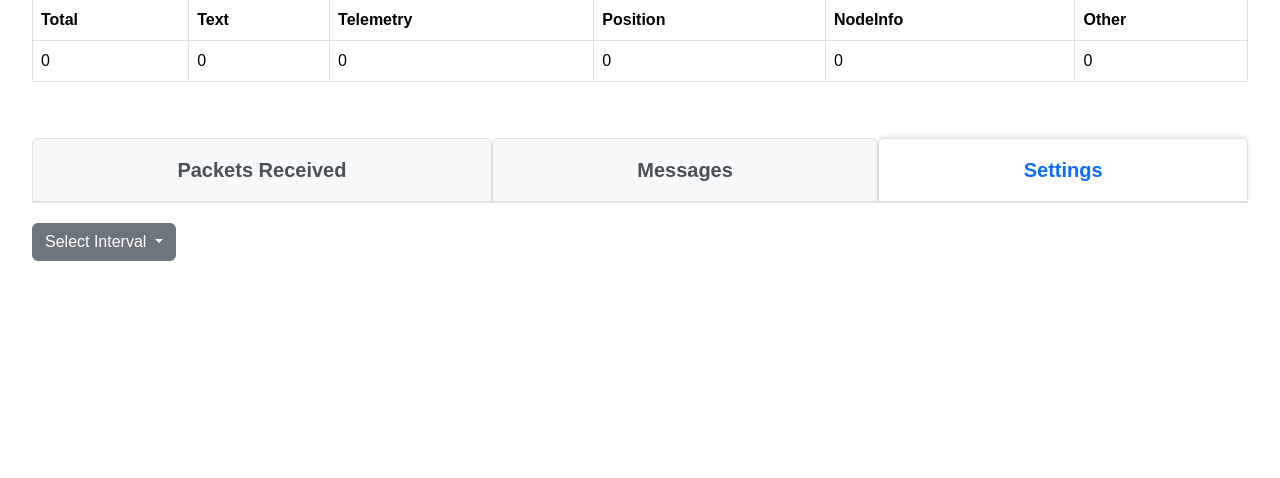
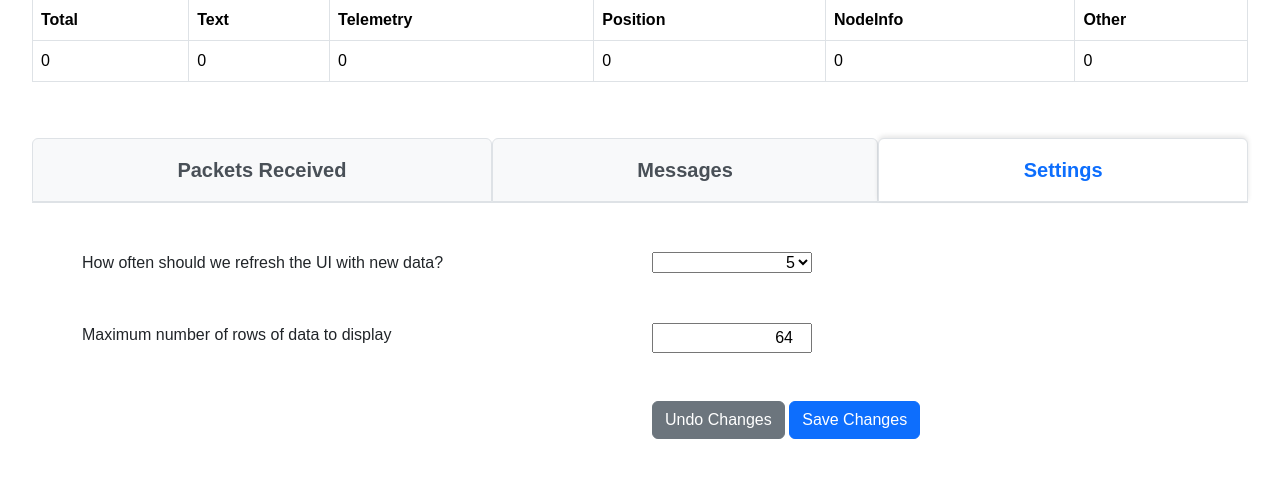
Before and after one commit to cmcguinness/Meshtastic-Nodes-Monitor, a Flask app: template templates/index.html in a window 1280 px wide, after a click on "Settings". Shown: the part 169-647 px from the top of the page. Run offline with Flask 3, Linux system fonts and the light colour scheme; the template is opened without the code that fills it, so the values that code supplies are empty; parts of the project's set-up code (start-up, migrations or seed data) failed here and were passed over.

Commit message:
Finished switch to tabs and introduced settings tab.

```diff
--- a/app.py
+++ b/app.py
@@ -30,12 +30,14 @@ def index():
 
 @app.route('/api/updates')
 def get_updates():
+    rowmax =int(request.args.get('rowmax'))
+
     # Demo data - replace with your actual data source
     summary_data = status.get_counts()
 
-    messages_data =  status.get_messages()
+    messages_data =  status.get_messages(rowmax)
 
-    packets_data = status.get_packets()
+    packets_data = status.get_packets(rowmax)
 
     global flash_message
     f = flash_message
--- a/message.py
+++ b/message.py
@@ -100,7 +100,7 @@ class Message:
         id = 'id' + short_uuid()
         name = self.fromName.split(' ')
         name_html = f"""
-        <div id="{id}" class="dropdown">
+        <div class="dropdown">
             <a  id="{id}" class="dropdown-toggle text-decoration-none" href="#" role="button" data-bs-toggle="dropdown">
                 {name[0]}
             </a> {' '.join(name[1:])}
--- a/static/index.js
+++ b/static/index.js
@@ -1,5 +1,3 @@
-let pause_update = false;   // Keep refreshes from happlening when a dropdown is open
-
 // function do_pause(yesno) {
 //     pause_update = Boolean(yesno);
 // }
@@ -36,21 +34,41 @@ function showToast(message) {
 
 // [Previous JavaScript code remains the same]
 // Settings management
-let updateInterval;
+let updateInterval = setInterval(updateTables, 5000);
+let updateIntervalSeconds = 5;
 let maxRows = 50;
-
 
 // Update the refresh interval
 function updateRefreshInterval(rate) {
     if (updateInterval) {
         clearInterval(updateInterval);
+
     }
     updateInterval = setInterval(updateTables, rate * 1000);
+    updateIntervalSeconds = rate;
 
 }
 
+
+function restoreSettings() {
+    document.getElementById("maxrows").value = maxRows.toString();
+    document.getElementById("refreshtime").value = updateIntervalSeconds.toString();
+}
+
+function updateSettings() {
+    maxRows = parseInt(document.getElementById("maxrows").value);
+    updateIntervalSeconds = parseInt(document.getElementById("refreshtime").value);
+    updateRefreshInterval(updateIntervalSeconds);
+}
+
+
+function changeMaxRows() {
+    maxRows = parseInt(document.getElementById("maxrows").value);
+    // console.log(`new maxrows ${maxrows}`)
+}
+
 document.addEventListener('DOMContentLoaded', function () {
-    const dropdownItems = document.querySelectorAll('.dropdown-item');
+    const dropdownItems = document.querySelectorAll('#refreshtime .dropdown-item');
     dropdownItems.forEach(item => {
         item.addEventListener('click', function (event) {
             event.preventDefault();
@@ -66,12 +84,13 @@ function handleSelectionChange(value) {
 }
 
 function updateTables() {
-    if (pause_update) {
+    if (document.querySelector('ul.show') !== null) {
+        console.log('Dropdown open, snoozing refresh')
         return;
     }
 
     console.log('updateTables()...');
-    fetch(`/api/updates?rowmax=${settings.maxRows}`)
+    fetch(`/api/updates?rowmax=${maxRows}`)
         .then(response => response.json())
         .then(data => {
             console.log('Data: ', data);
@@ -132,7 +151,7 @@ function updateTables() {
 updateTables();
 
 // Set up polling every 5 seconds
-setInterval(updateTables, 5000);
+
 
 function initializeTableActions(tableId) {
     document.getElementById(tableId).addEventListener('click', function (event) {
--- a/status.py
+++ b/status.py
@@ -11,7 +11,7 @@ class MSG(BaseModel):
 class MSGs():
     def __init__(self):
         self.messages : list[MSG] = []
-        self.msg_limit = 256
+        self.msg_limit = 1024
 
     def add(self, dt, mf, mto, ch, mtxt):
         msg = MSG(msg_time = dt, msg_from = mf, msg_to = mto, msg_channel = ch, msg_text = mtxt)
@@ -22,7 +22,7 @@ class MSGs():
         # insert msg at the front of self.messages
         self.messages.insert(0, msg)
 
-    def get_msgs(self):
+    def get_msgs(self, rowmax):
         msgs = []
         for msg in self.messages:
             msgs.append(
@@ -35,7 +35,7 @@ class MSGs():
                 }
             )
 
-        return msgs
+        return msgs[:rowmax]
 
 
 class PKT(BaseModel):
@@ -49,7 +49,7 @@ class PKT(BaseModel):
 class PKTs():
     def __init__(self):
         self.packets : list[PKT] = []
-        self.msg_limit = 256
+        self.msg_limit = 1024
 
     def add(self, pti, pf, ph, pr, pty, pi):
         pkt = PKT(pk_time = pti, pk_from=pf, pk_hops=str(ph), pk_rssi=str(pr), pk_type=pty, pk_info=pi)
@@ -60,7 +60,7 @@ class PKTs():
         # insert msg at the front of self.messages
         self.packets.insert(0, pkt)
 
-    def get_pkts(self):
+    def get_pkts(self, rowmax):
         pkts = []
         for pkt in self.packets:
             pkts.append(
@@ -74,7 +74,7 @@ class PKTs():
                 }
             )
 
-        return pkts
+        return pkts[:rowmax]
 
 
 class Status:
@@ -98,11 +98,11 @@ class Status:
         r = {'columns': [key for key in self.counts], 'values': [self.counts[key] for key in self.counts]}
         return r
 
-    def get_messages(self):
-        return self.messages.get_msgs()
+    def get_messages(self, rowmax):
+        return self.messages.get_msgs(rowmax)
 
-    def get_packets(self):
-        return self.packets.get_pkts()
+    def get_packets(self, rowmax):
+        return self.packets.get_pkts(rowmax)
 
     def add_msg(self, dt, mf, mto, ch, mtxt):
         self.messages.add(dt, mf, mto, ch, mtxt)
--- a/templates/index.html
+++ b/templates/index.html
@@ -4,8 +4,11 @@
     <meta charset="UTF-8">
     <meta name="viewport" content="width=device-width, initial-scale=1.0">
     <title>Network Monitor</title>
-    <link href="https://cdn.jsdelivr.net/npm/bootstrap@5.3.3/dist/css/bootstrap.min.css" rel="stylesheet" integrity="sha384-QWTKZyjpPEjISv5WaRU9OFeRpok6YctnYmDr5pNlyT2bRjXh0JMhjY6hW+ALEwIH" crossorigin="anonymous">
-    <script src="https://cdn.jsdelivr.net/npm/bootstrap@5.3.3/dist/js/bootstrap.bundle.min.js" integrity="sha384-YvpcrYf0tY3lHB60NNkmXc5s9fDVZLESaAA55NDzOxhy9GkcIdslK1eN7N6jIeHz" crossorigin="anonymous"></script>
+    <link href="https://cdn.jsdelivr.net/npm/bootstrap@5.3.3/dist/css/bootstrap.min.css" rel="stylesheet"
+          integrity="sha384-QWTKZyjpPEjISv5WaRU9OFeRpok6YctnYmDr5pNlyT2bRjXh0JMhjY6hW+ALEwIH" crossorigin="anonymous">
+    <script src="https://cdn.jsdelivr.net/npm/bootstrap@5.3.3/dist/js/bootstrap.bundle.min.js"
+            integrity="sha384-YvpcrYf0tY3lHB60NNkmXc5s9fDVZLESaAA55NDzOxhy9GkcIdslK1eN7N6jIeHz"
+            crossorigin="anonymous"></script>
     <style>
         body {
             font-family: Arial, sans-serif;
@@ -89,7 +92,7 @@
         </li>
         <li class="nav-item" role="presentation">
             <button class="nav-link fw-bold fs-5 py-3" id="settings-tab" data-bs-toggle="tab" data-bs-target="#settings"
-                    type="button" role="tab" aria-controls="settings" aria-selected="false"  tab-index="=1"
+                    type="button" role="tab" aria-controls="settings" aria-selected="false" tab-index="=1"
                     style="border: 1px solid #dee2e6;">Settings
             </button>
         </li>
@@ -127,22 +130,38 @@
             </table>
         </div>
 
-    <div class="tab-pane fade  " id="settings" role="tabpanel" aria-labelledby="settings-tab">
-        <div class="dropdown">
-            <button class="btn btn-secondary dropdown-toggle" type="button" id="dropdownMenuButton"
-                    data-bs-toggle="dropdown" aria-expanded="false">
-                Select Interval
-            </button>
-            <ul class="dropdown-menu" aria-labelledby="dropdownMenuButton">
-                <li><a class="dropdown-item" href="#" data-value="5">5</a></li>
-                <li><a class="dropdown-item" href="#" data-value="10">10</a></li>
-                <li><a class="dropdown-item" href="#" data-value="15">15</a></li>
-                <li><a class="dropdown-item" href="#" data-value="30">30</a></li>
-                <li><a class="dropdown-item" href="#" data-value="60">60</a></li>
-            </ul>
+        <div class="tab-pane fade  " id="settings" role="tabpanel" aria-labelledby="settings-tab">
+            <div class="container mt-5">
+                <!-- Row 1 -->
+                <div class="row m5-t">
+                    <div class="col">How often should we refresh the UI with new data?</div>
+                    <div class="col">
+                        <select id="refreshtime" aria-label="Select a value" style="width: 10em;text-align: right;">
+                            <option value="5" selected>5</option>
+                            <option value="10">10</option>
+                            <option value="15">15</option>
+                            <option value="30">30</option>
+                            <option value="60">60</option>
+                        </select>
+                    </div>
+                </div>
+                <!-- Row 2 -->
+                <div class="row mt-5">
+                    <div class="col">Maximum number of rows of data to display</div>
+                    <div class="col"><input id="maxrows" type="number" value="64" style="width: 10em;text-align: right;"></div>
+                </div>
+
+                <div class="row mt-5">
+                    <div class="col">&nbsp;</div>
+                    <div class="col">
+                        <button type="button" class="btn btn-secondary" onclick="restoreSettings()">Undo Changes
+                        </button>
+                        <button type="button" class="btn btn-primary" onclick="updateSettings()">Save Changes</button>
+                    </div>
+                </div>
+            </div>
         </div>
     </div>
-            </div>
 </div>
 
 <!-- Dynamic Modal -->
```
Also changed, not shown: README.md, 2 other files.
